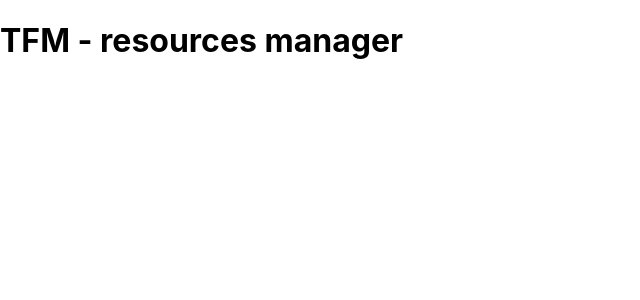
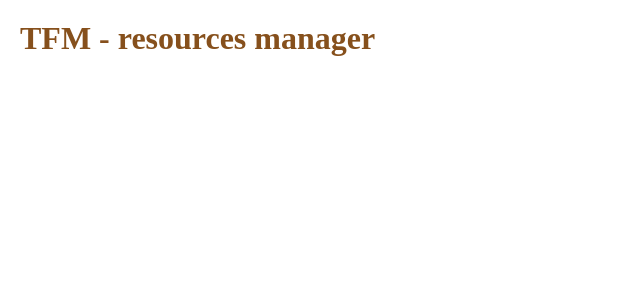
Before and after one commit to olachrzan/terrka, a React (Create React App) app: page / in a window 1280 px wide. Shown: the top 300 px of the page, without its empty margins (0-640 px from the left). Built offline with nearby package versions, Linux system fonts and the light colour scheme.

Commit message:
Add styles for body and header

```diff
--- a/src/App.tsx
+++ b/src/App.tsx
@@ -1,7 +1,7 @@
-import React from 'react';
+import styles from './app.module.scss';
 
 const App = () => (
-  <h1>TFM - resources manager</h1>
+  <h1 className={styles.header}>TFM - resources manager</h1>
 );
 
 export default App;
--- /dev/null
+++ b/src/app.module.scss
@@ -0,0 +1,4 @@
+.header {
+  margin-top: 0;
+  color: #86501c;
+}
--- a/src/index.css
+++ b/src/index.css
@@ -1,13 +1,4 @@
 body {
   margin: 0;
-  font-family: -apple-system, BlinkMacSystemFont, 'Segoe UI', 'Roboto', 'Oxygen',
-    'Ubuntu', 'Cantarell', 'Fira Sans', 'Droid Sans', 'Helvetica Neue',
-    sans-serif;
-  -webkit-font-smoothing: antialiased;
-  -moz-osx-font-smoothing: grayscale;
+  padding: 20px;
 }
-
-code {
-  font-family: source-code-pro, Menlo, Monaco, Consolas, 'Courier New',
-    monospace;
-}
```
